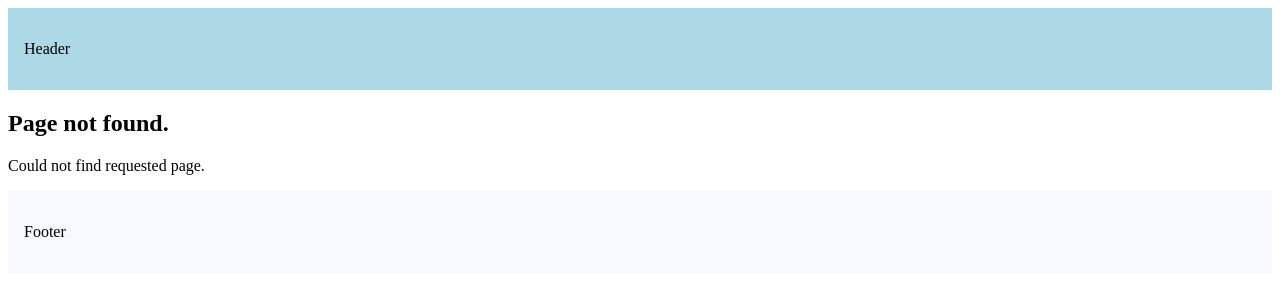
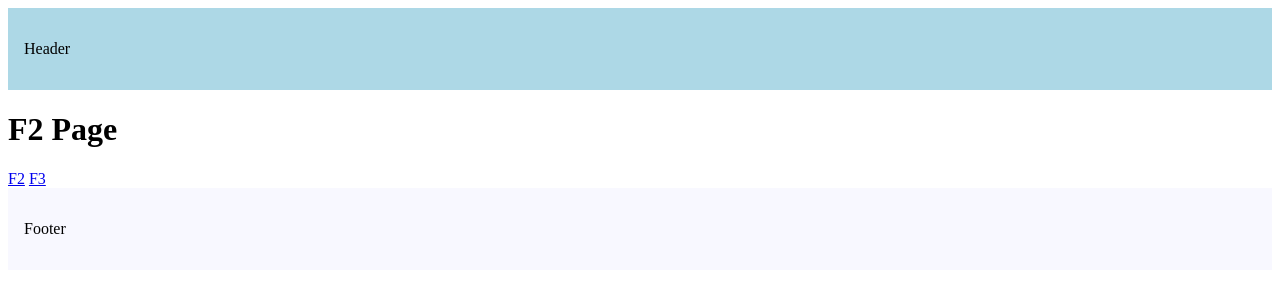
Before and after one commit to adnansyed101/workshop-repo, a Next.js app: page /f1 in a window 1280 px wide. Before the commit this address had no page. Shown: the top 300 px of the page. Built offline with nearby package versions, Linux system fonts and the light colour scheme.

Commit message:
Create page.

```diff
--- /dev/null
+++ b/src/app/f1/page.js
@@ -0,0 +1,12 @@
+import Link from "next/link";
+
+export default function F1() {
+  return (
+    <>
+      <h1>F2 Page</h1>
+      <div>
+        <Link href={"/f1/f2"}>F2</Link> <Link href={"/f3"}>F3</Link>
+      </div>
+    </>
+  );
+}
```
Also changed, not shown: src/app/f1/f2/page.js (added, +11 -0 lines), src/app/f3/page.js (added, +7 -0 lines), src/app/f4/page.js (added, +7 -0 lines).
